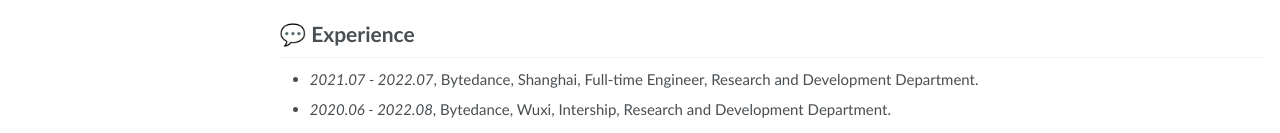
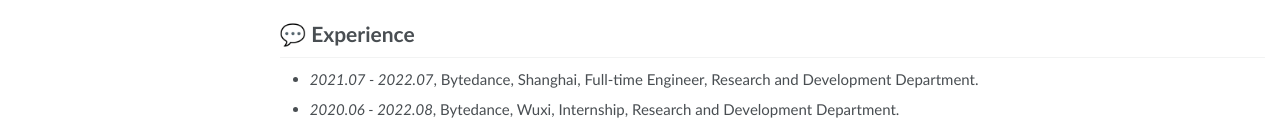
Before and after one commit to littlebeen/littlebeen_homepage, a Jekyll site: the page built from _pages/about.md, in a window 1280 px wide and 976 px high. Shown: the part 840-973 px from the top of the window. Built offline with Jekyll 4.4.1, drawn with Linux system fonts in a browser that asks for light colours.

Commit message:
Update about.md

```diff
--- a/_pages/about.md
+++ b/_pages/about.md
@@ -38,4 +38,4 @@ redirect_from:
 
 # 💬 Experience
 - *2021.07 - 2022.07*, Bytedance, Shanghai, Full-time Engineer, Research and Development Department.
-- *2020.06 - 2022.08*, Bytedance, Wuxi, Intership, Research and Development Department.
+- *2020.06 - 2022.08*, Bytedance, Wuxi, Internship, Research and Development Department.
```
